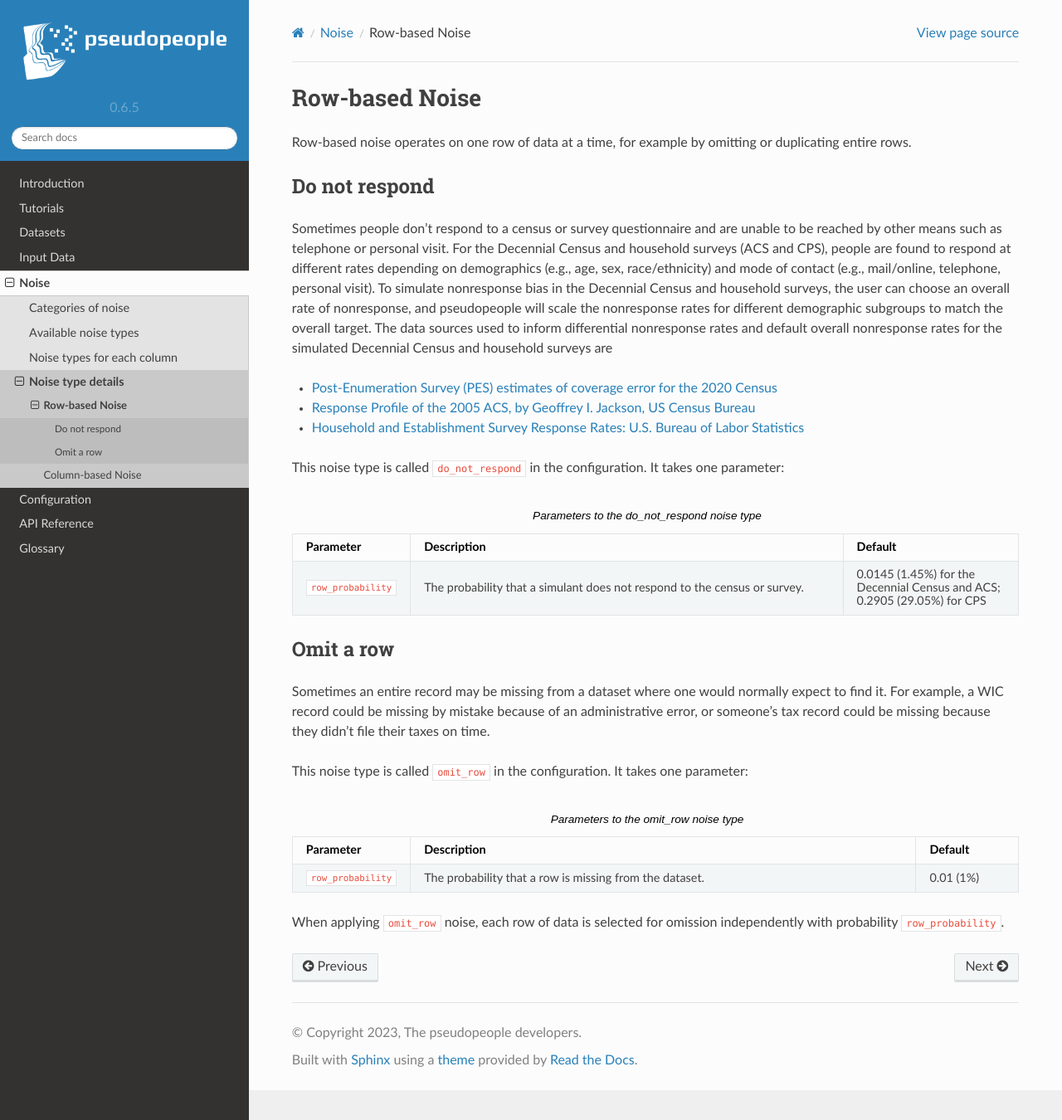
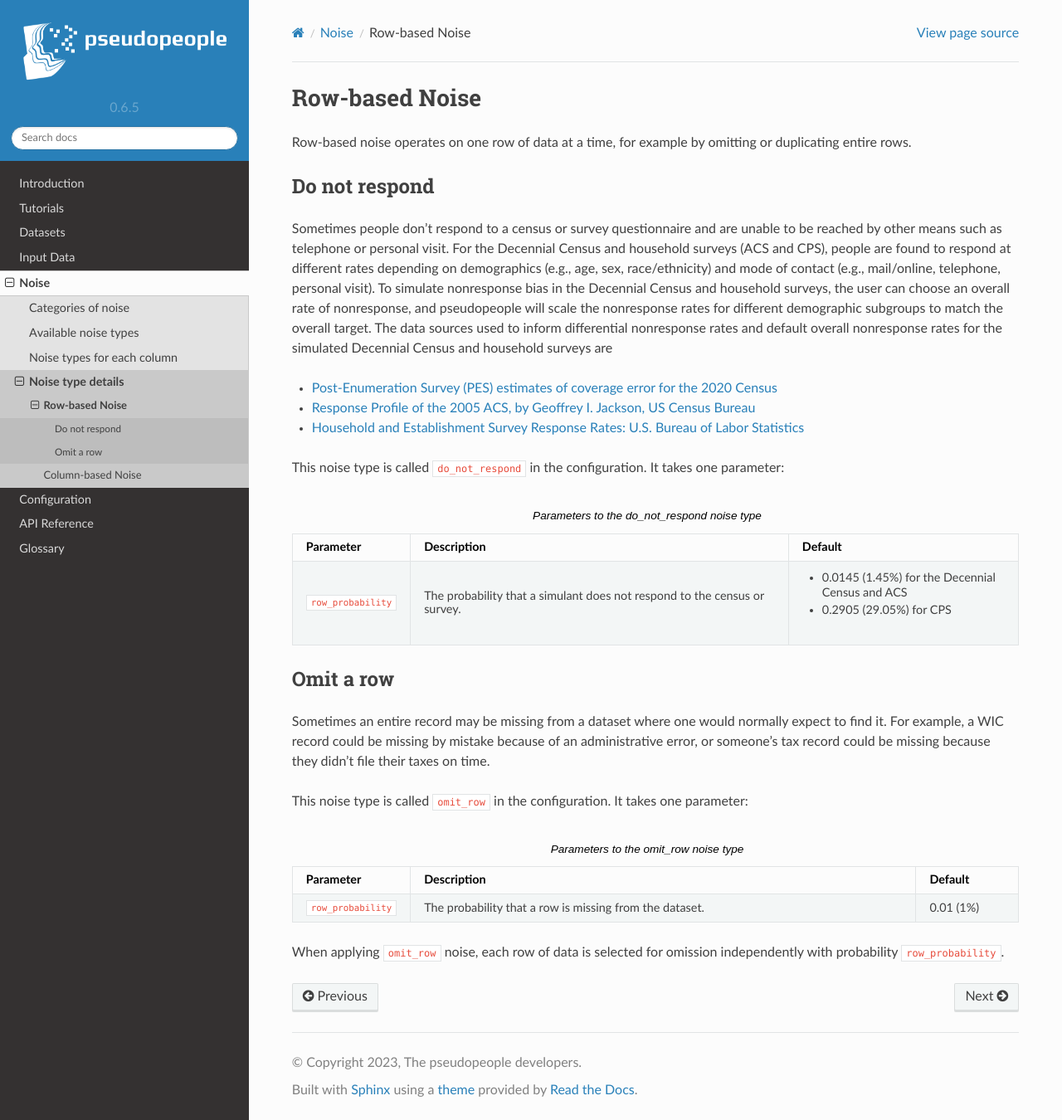
Before and after one commit to ihmeuw/pseudopeople, a Sphinx documentation site: the page built from docs/source/noise/row_noise.rst, in a window 1280 px wide and 1350 px high. Shown: the whole window at 83% size. Built offline with Sphinx 7.4.7 and the Read the Docs theme 2.0.0, drawn with Linux system fonts in a browser that asks for light colours.

Commit message:
put default nonresponse rates in bullted list

```diff
--- a/docs/source/noise/row_noise.rst
+++ b/docs/source/noise/row_noise.rst
@@ -38,7 +38,8 @@ one parameter:
     - Default
   * - :code:`row_probability`
     - The probability that a simulant does not respond to the census or survey.
-    - 0.0145 (1.45%) for the Decennial Census and ACS; 0.2905 (29.05%) for CPS
+    - * 0.0145 (1.45%) for the Decennial Census and ACS
+      * 0.2905 (29.05%) for CPS
 
 Omit a row
 ----------
```
Also changed, not shown: other parts of docs/source/noise/row_noise.rst (+1 -1 lines).
